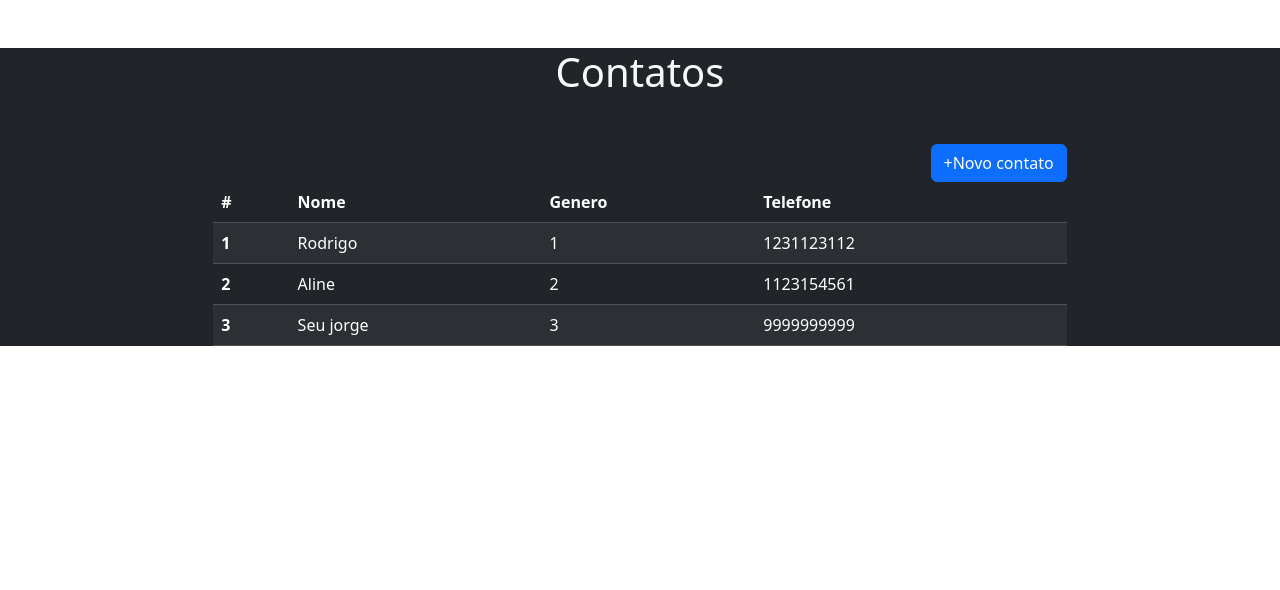
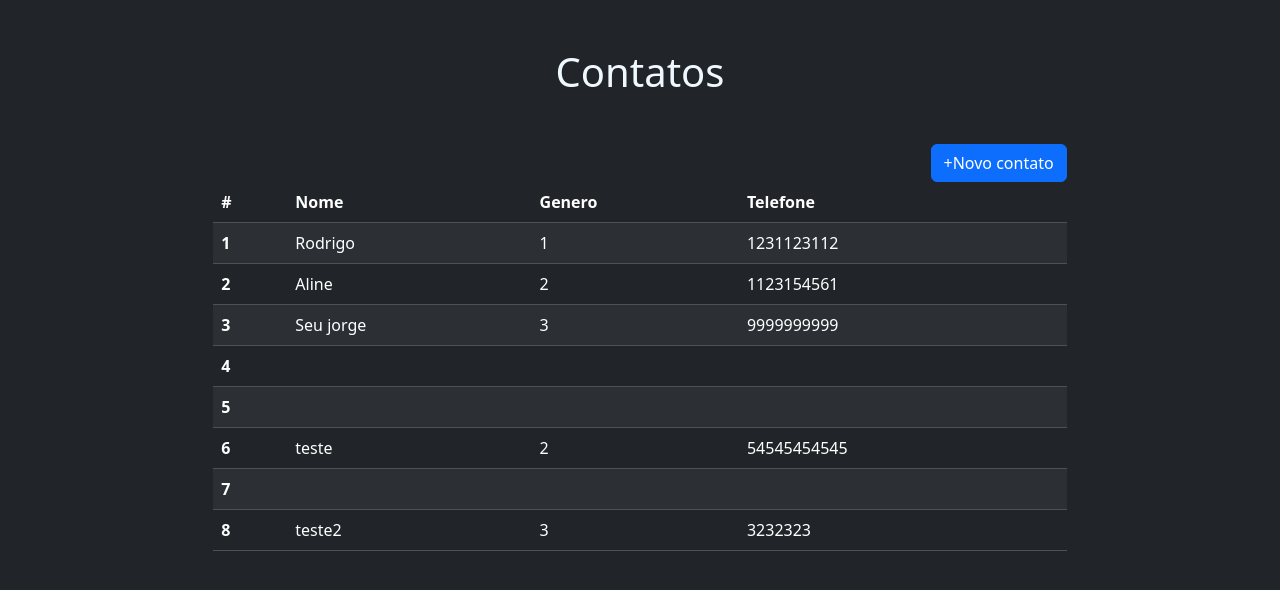
Before and after one commit to Rodrigokaki/Agenda-Frontend-Angular, an Angular app: page / in a window 1280 px wide. Shown: the top 590 px of the page. Built offline with nearby package versions, Linux system fonts and the light colour scheme; data requests are answered from the project's data file.

Commit message:
Teste com json-server e correção de bugs

```diff
--- /dev/null
+++ b/db.json
@@ -0,0 +1,68 @@
+{
+  "contacts": [
+    {
+      "id": 1,
+      "name": "Rodrigo",
+      "age": 23,
+      "gender": 1,
+      "telephone": 1231123112,
+      "favorite": 0
+    },
+    {
+      "id": 2,
+      "name": "Aline",
+      "age": 23,
+      "gender": 2,
+      "telephone": 1123154561,
+      "favorite": 1
+    },
+    {
+      "id": 3,
+      "name": "Seu jorge",
+      "age": 45,
+      "gender": 3,
+      "telephone": 9999999999,
+      "favorite": 0
+    },
+    {
+      "name": "",
+      "age": "",
+      "gender": "",
+      "telephone": "",
+      "favorite": "",
+      "id": 4
+    },
+    {
+      "name": "",
+      "age": "",
+      "gender": "",
+      "telephone": "",
+      "favorite": "",
+      "id": 5
+    },
+    {
+      "name": "teste",
+      "age": 34,
+      "gender": 2,
+      "telephone": "54545454545",
+      "favorite": "",
+      "id": 6
+    },
+    {
+      "name": "",
+      "age": "",
+      "gender": "",
+      "telephone": "",
+      "favorite": "",
+      "id": 7
+    },
+    {
+      "name": "teste2",
+      "age": 324,
+      "gender": 3,
+      "telephone": "3232323",
+      "favorite": true,
+      "id": 8
+    }
+  ]
+}
--- a/src/app/app.module.ts
+++ b/src/app/app.module.ts
@@ -7,6 +7,7 @@ import { ContactsComponent } from './contacts/contacts.component';
 import { RegisterComponent } from './register/register.component';
 import { NgbModule } from '@ng-bootstrap/ng-bootstrap';
 import { ReactiveFormsModule } from '@angular/forms';
+import { HttpClientModule } from '@angular/common/http';
 
 @NgModule({
   declarations: [
@@ -18,7 +19,8 @@ import { ReactiveFormsModule } from '@angular/forms';
     BrowserModule,
     AppRoutingModule,
     NgbModule,
-    ReactiveFormsModule
+    ReactiveFormsModule,
+    HttpClientModule
   ],
   providers: [
     provideClientHydration()
--- /dev/null
+++ b/src/app/contact.service.ts
@@ -0,0 +1,22 @@
+import { HttpClient } from '@angular/common/http';
+import { Injectable } from '@angular/core';
+import { Observable } from 'rxjs';
+import { Contact } from './contact';
+
+@Injectable({
+  providedIn: 'root'
+})
+export class ContactService {
+
+  url = "http://localhost:3000/contacts"
+
+  constructor(private http: HttpClient) { }
+
+  getContacts(): Observable<Contact[]>{
+    return this.http.get<Contact[]>(this.url)
+  }
+
+  save(contact: Contact): Observable<Contact>{
+    return this.http.post<Contact>(this.url, contact)
+  }
+}
--- a/src/app/contacts/contacts.component.html
+++ b/src/app/contacts/contacts.component.html
@@ -1,6 +1,3 @@
-<body class="bg-dark text-light">
-
-
 <div class="col-8 m-auto">
 
       <h1 class="text-center my-5">Contatos</h1>
@@ -29,5 +26,3 @@
         </table>
 
   </div>
-
-</body>
--- a/src/app/register/register.component.html
+++ b/src/app/register/register.component.html
@@ -1,6 +1,3 @@
-<body class="bg-dark text-light">
-
-
 <div class="col-8 m-auto">
 
     <div class="cont">
@@ -76,5 +73,3 @@
     </form>
 
 </div>
-
-</body>
--- a/src/app/register/register.component.ts
+++ b/src/app/register/register.component.ts
@@ -1,44 +1,20 @@
-import { Component } from '@angular/core';
+import { Component, OnInit } from '@angular/core';
 import { Contact } from '../contact';
 import { FormBuilder, FormGroup } from '@angular/forms';
+import { ContactService } from '../contact.service';
 
 @Component({
   selector: 'app-register',
   templateUrl: './register.component.html',
   styleUrl: './register.component.css'
 })
-export class RegisterComponent {
+export class RegisterComponent implements OnInit{
 
-  contacts: Contact[] = [
-    {
-      id: 1,
-      name: "Rodrigo",
-      age: 23,
-      gender: 1,
-      telephone: 1231123112,
-      favorite: 0
-    },
-    {
-      id: 2,
-      name: "Aline",
-      age: 23,
-      gender: 2,
-      telephone: 1123154561,
-      favorite: 1
-    },
-    {
-      id: 3,
-      name: "Seu jorge",
-      age: 45,
-      gender: 3,
-      telephone: 9999999999,
-      favorite: 0
-    },
-  ];
+  contacts: Contact[] = [];
 
   formGroupContact: FormGroup;
 
-  constructor(private formBuilder: FormBuilder){
+  constructor(private formBuilder: FormBuilder, private service: ContactService){
     this.formGroupContact = formBuilder.group({
       name: [''],
       age: [''],
@@ -48,7 +24,19 @@ export class RegisterComponent {
     })
   }
 
+  ngOnInit(): void {
+      this.loadContacts()
+  }
+
+  loadContacts(){
+    this.service.getContacts().subscribe({
+      next: data => this.contacts = data
+    })
+  }
+
   save(){
-    this.contacts.push(this.formGroupContact.value)
+    this.service.save(this.formGroupContact.value).subscribe({
+      next: data => this.contacts.push(data)
+    })
   }
 }
--- a/src/styles.css
+++ b/src/styles.css
@@ -1 +1,5 @@
 /* You can add global styles to this file, and also import other style files */
+body{
+    background-color: #212529;
+    color: aliceblue;
+}
```
Also changed, not shown: 1 other file (tests, documents, lock files or other folders). Lines whose indentation alone changed are shown as unchanged.
